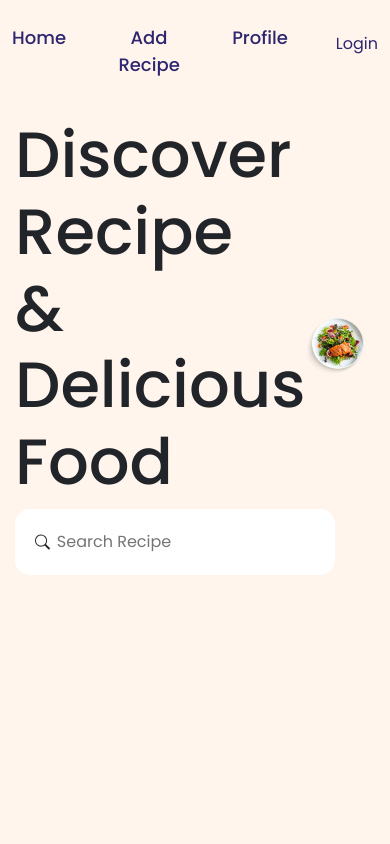
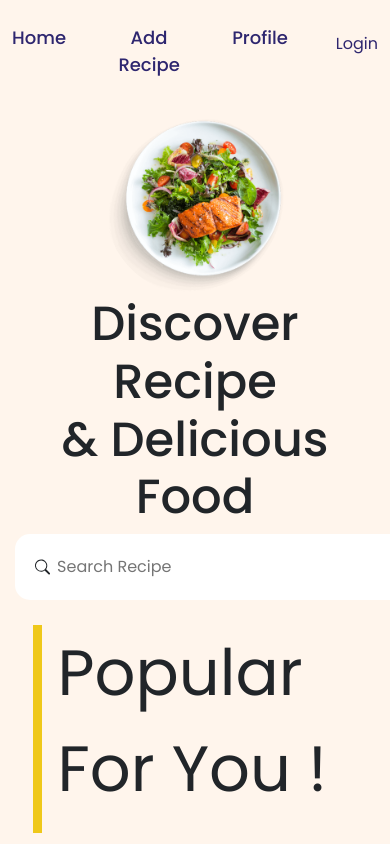
Before and after one commit to Pijar-Camp-Batch-15-Team-B/pijar-food-fe, a React (Create React App) app: page / in a window 390 px wide. Shown: the top 844 px of the page. Built offline with nearby package versions, Linux system fonts and the light colour scheme.

Commit message:
[Update] Header Responsive

```diff
--- a/src/style/Home.css
+++ b/src/style/Home.css
@@ -10,7 +10,6 @@
 
 .main-box{
     background-image: url(/public/images/background-hero.png);
-    height: 100vh;
 }
 
 .nav-box {
@@ -84,6 +83,7 @@
 
 .inner-text{
     position: relative;
+
 }
 
 .inner-text p{
@@ -94,6 +94,7 @@
     font-weight: bold;
     color: white;
 }
+
 
 .inner-text img{
     width: 100%;
@@ -169,3 +170,22 @@ hr {
     font-size: 2em;
     font-weight: bold;
 }
+
+/* Mobile */
+
+@media screen and (max-width: 1394px){
+    /* Header Mobile */
+    .nav-box{
+        display: flex;
+        text-align: center;
+        flex-direction: column-reverse;
+    }
+
+    .hero-left h1 {
+        font-size: 3em;
+    }
+
+    .hero-right img {
+        width: 50%;
+    }
+}
```
